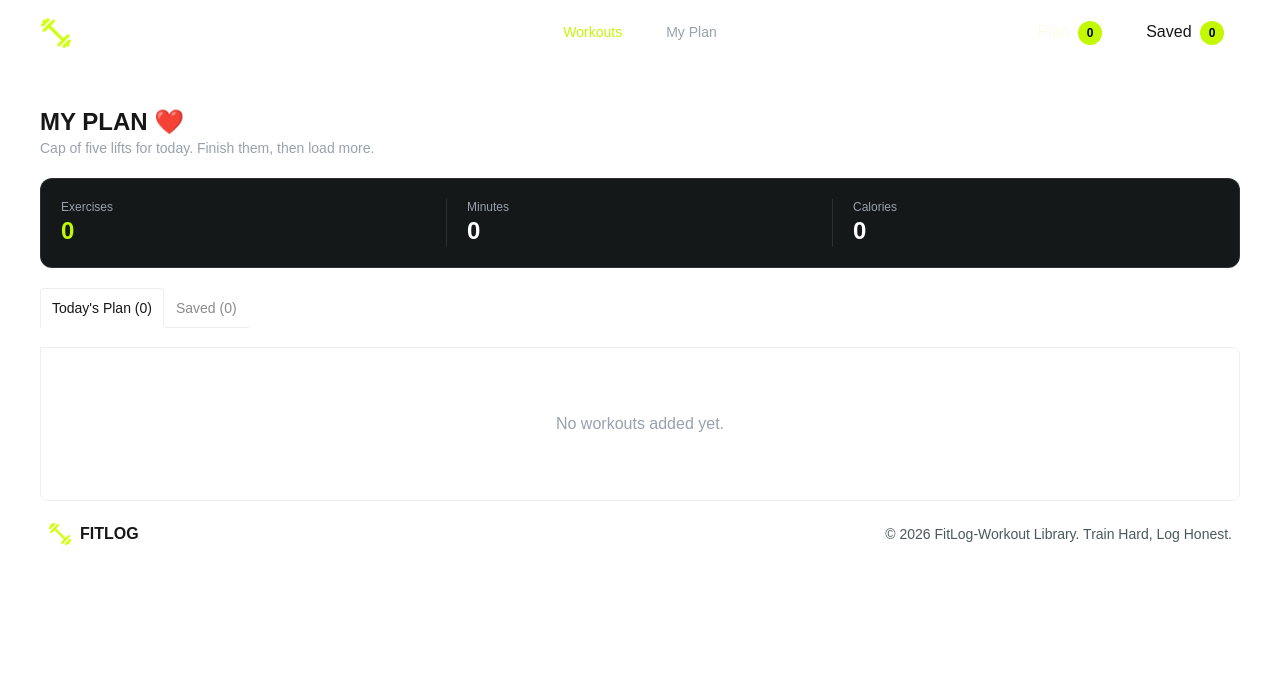
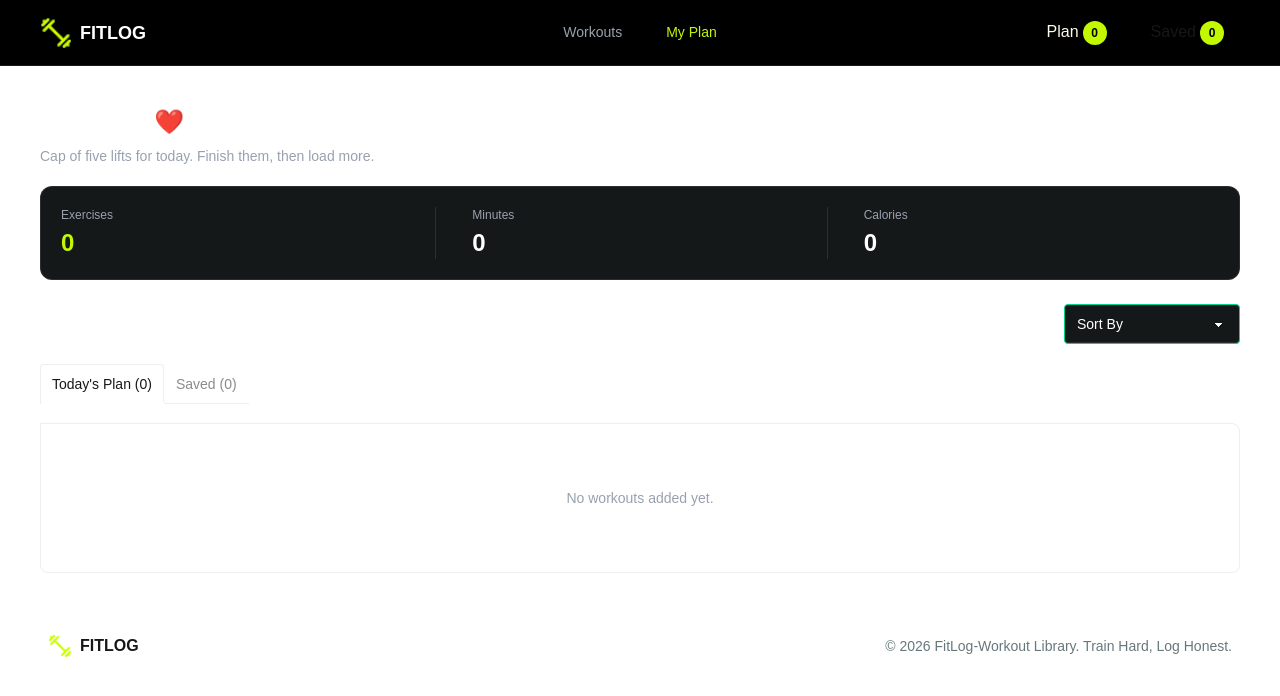
Before and after one commit to Antor11809/Assignment-6, a Next.js app: page /my-plan in a window 1280 px wide. Shown: the top 696 px of the page. Built offline with nearby package versions, Linux system fonts and the light colour scheme.

Commit message:
Complete FitLog workout planner project

```diff
--- a/src/app/my-plan/page.jsx
+++ b/src/app/my-plan/page.jsx
@@ -2,45 +2,128 @@
 "use client";
 
 import { WorkoutContext } from "@/context/WorkoutContext";
-import React, { useContext } from "react";
+import React, { useContext, useState } from "react";
+import Link from "next/link";
+import { toast } from "react-toastify";
 
 const Page = () => {
-  const { todayPlan, savedWorkouts } = useContext(WorkoutContext);
+  const {
+    todayPlan,
+    setTodayPlan,
+    savedWorkouts,
+    setSavedWorkouts,
+  } = useContext(WorkoutContext);
 
-  console.log("todayPlan", todayPlan, savedWorkouts, "savedWorkouts");
+  const [completedWorkouts, setCompletedWorkouts] = useState([]);
+  const [sortBy, setSortBy] = useState("");
+
+  // Sorting Function
+  const sortWorkouts = (workouts) => {
+    const workoutList = workouts.map((workout, index) => ({
+      workout,
+      originalIndex: index,
+    }));
+
+    if (sortBy === "duration") {
+      workoutList.sort(
+        (a, b) =>
+          Number(b.workout.duration) - Number(a.workout.duration)
+      );
+    }
+
+    if (sortBy === "calories") {
+      workoutList.sort(
+        (a, b) =>
+          Number(b.workout.caloriesBurned) -
+          Number(a.workout.caloriesBurned)
+      );
+    }
+
+    if (sortBy === "rating") {
+      workoutList.sort(
+        (a, b) =>
+          Number(b.workout.rating) - Number(a.workout.rating)
+      );
+    }
+
+    return workoutList;
+  };
+
+  const sortedTodayPlan = sortWorkouts(todayPlan);
+  const sortedSavedWorkouts = sortWorkouts(savedWorkouts);
+
+  // Mark as Done
+  const handleDone = (workout, index) => {
+    const key = `${workout.id ?? workout.name}-${index}`;
+
+    if (completedWorkouts.includes(key)) return;
+
+    setCompletedWorkouts((prev) => [...prev, key]);
+    toast.success(`${workout.name} completed!`);
+  };
+
+  // Remove from Today's Plan
+  const handleRemovePlan = (index) => {
+    setTodayPlan((prev) =>
+      prev.filter((_, i) => i !== index)
+    );
+
+    setCompletedWorkouts([]);
+    toast.success("Workout removed from today's plan");
+  };
+
+  // Remove from Saved
+  const handleRemoveSaved = (index) => {
+    setSavedWorkouts((prev) =>
+      prev.filter((_, i) => i !== index)
+    );
+
+    toast.success("Workout removed from saved list");
+  };
 
   return (
-    <div>
+    <div className="w-full min-w-0 pb-10">
+
       {/* Heading */}
-      <div className="mt-10 ml-10">
-        <h1 className="font-bold text-2xl">MY PLAN ❤️</h1>
-        <p className="text-sm text-gray-400">
+      <div className="mt-6 md:mt-10 mx-4 md:mx-10">
+        <h1 className="font-bold text-xl sm:text-2xl text-white">
+          MY PLAN ❤️
+        </h1>
+        <p className="text-xs sm:text-sm text-gray-400 mt-2">
           Cap of five lifts for today. Finish them, then load more.
         </p>
       </div>
 
       {/* Stats Section */}
-      <div className="grid grid-cols-3 bg-[#151819] border border-white/10 rounded-xl p-5 mt-5 ml-10 mr-10">
-        <div className="border-r border-white/10">
-          <p className="text-xs text-gray-400">Exercises</p>
-          <h2 className="text-2xl font-bold text-[#C2F800]">
+      <div className="grid grid-cols-3 bg-[#151819] border border-white/10 rounded-xl p-3 sm:p-5 mt-5 mx-4 md:mx-10 gap-2 sm:gap-4">
+
+        <div className="border-r border-white/10 min-w-0">
+          <p className="text-[10px] sm:text-xs text-gray-400">
+            Exercises
+          </p>
+          <h2 className="text-lg sm:text-2xl font-bold text-[#C2F800] mt-1">
             {todayPlan.length}
           </h2>
         </div>
 
-        <div className="border-r border-white/10 pl-5">
-          <p className="text-xs text-gray-400">Minutes</p>
-          <h2 className="text-2xl font-bold text-white">
+        <div className="border-r border-white/10 pl-1 sm:pl-5 min-w-0">
+          <p className="text-[10px] sm:text-xs text-gray-400">
+            Minutes
+          </p>
+          <h2 className="text-lg sm:text-2xl font-bold text-white mt-1">
             {todayPlan.reduce(
-              (total, workout) => total + (Number(workout.duration) || 0),
+              (total, workout) =>
+                total + (Number(workout.duration) || 0),
               0
             )}
           </h2>
         </div>
 
-        <div className="pl-5">
-          <p className="text-xs text-gray-400">Calories</p>
-          <h2 className="text-2xl font-bold text-white">
+        <div className="pl-1 sm:pl-5 min-w-0">
+          <p className="text-[10px] sm:text-xs text-gray-400">
+            Calories
+          </p>
+          <h2 className="text-lg sm:text-2xl font-bold text-white mt-1">
             {todayPlan.reduce(
               (total, workout) =>
                 total + (Number(workout.caloriesBurned) || 0),
@@ -48,42 +131,71 @@ const Page = () => {
             )}
           </h2>
         </div>
+
+      </div>
+
+      {/* Sort Dropdown */}
+      <div className="flex justify-end mx-4 md:mx-10 mt-5 sm:mt-6">
+        <select
+          value={sortBy}
+          onChange={(e) => setSortBy(e.target.value)}
+          className="select select-success bg-[#151819] text-white text-xs sm:text-sm w-36 sm:w-44"
+        >
+          <option value="">Sort By</option>
+          <option value="duration">Duration</option>
+          <option value="calories">Calories</option>
+          <option value="rating">Rating</option>
+        </select>
       </div>
 
       {/* DaisyUI Tabs */}
-      <div className="tabs tabs-lift mx-4 md:mx-10 mt-5">
+      <div className="tabs tabs-lift mx-3 sm:mx-4 md:mx-10 mt-5 min-w-0">
 
         {/* Today's Plan Tab */}
         <input
           type="radio"
           name="my_tabs_3"
-          className="tab mb-5"
+          className="tab mb-3 sm:mb-5 text-xs sm:text-sm"
           aria-label={`Today's Plan (${todayPlan.length})`}
           defaultChecked
         />
 
-        <div className="tab-content bg-base-100 border-base-300 p-4 md:p-6">
+        <div className="tab-content bg-base-100 border-base-300 p-2 sm:p-4 md:p-6 min-w-0">
 
           {todayPlan.length === 0 ? (
-            <p className="text-gray-400 text-center py-10">
+            <p className="text-gray-400 text-center text-xs sm:text-sm py-10">
               No workouts added yet.
             </p>
           ) : (
-            todayPlan.map((workout, index) => (
+            sortedTodayPlan.map(({ workout, originalIndex }) => {
+              const key = `${workout.id ?? workout.name}-${originalIndex}`;
+              const isDone = completedWorkouts.includes(key);
+
+              return (
                 <div
-                key={workout.id ?? index}
-                className="flex flex-col sm:flex-row sm:items-center gap-4 bg-[#151819] border border-white/10 rounded-xl p-3 md:p-4 mb-3"
+                  key={key}
+                  className={`flex flex-col sm:flex-row sm:items-center gap-3 sm:gap-4 bg-[#151819] border rounded-xl p-3 md:p-4 mb-3 transition min-w-0 ${
+                    isDone
+                      ? "border-[#C2F800]/50"
+                      : "border-white/10"
+                  }`}
                 >
                   {/* Workout Image */}
                   <img
                     src={workout.image}
                     alt={workout.name}
-                  className="w-full sm:w-28 h-36 sm:h-20 rounded-lg object-cover"
+                    className="w-full h-40 sm:w-28 sm:h-24 md:w-32 md:h-24 rounded-lg object-cover shrink-0"
                   />
 
                   {/* Workout Information */}
-                <div className="flex-1">
-                  <h2 className="text-white text-sm font-bold uppercase">
+                  <div className="flex-1 min-w-0">
+                    <h2
+                      className={`text-sm sm:text-base font-bold uppercase break-words ${
+                        isDone
+                          ? "text-[#C2F800]"
+                          : "text-white"
+                      }`}
+                    >
                       {workout.name}
                     </h2>
 
@@ -91,14 +203,54 @@ const Page = () => {
                       {workout.muscleGroups?.join(", ")}
                     </p>
 
-                  <div className="flex flex-wrap items-center gap-3 mt-2 text-xs text-gray-300">
+                    <div className="flex flex-wrap items-center gap-2 sm:gap-3 mt-2 text-[11px] sm:text-xs text-gray-300">
                       <span>⏱ {workout.duration} min</span>
                       <span>🔥 {workout.caloriesBurned} kcal</span>
                       <span>⭐ {workout.rating}</span>
                     </div>
+
+                    {isDone && (
+                      <p className="text-[#C2F800] text-xs font-bold mt-2">
+                        ✓ Completed
+                      </p>
+                    )}
+                  </div>
+
+                  {/* Action Buttons */}
+                  <div className="flex flex-wrap items-center gap-2 w-full sm:w-auto sm:shrink-0">
+
+                    <Link
+                      href={`/workouts/${workout.id}`}
+                      className="border border-white/20 px-3 py-2 rounded-lg text-xs text-white hover:border-[#C2F800] transition text-center"
+                    >
+                      View Details
+                    </Link>
+
+                    <button
+                      onClick={() => handleDone(workout, originalIndex)}
+                      disabled={isDone}
+                      className={`px-3 py-2 rounded-lg text-xs font-semibold transition ${
+                        isDone
+                          ? "bg-green-800 text-green-200 cursor-not-allowed"
+                          : "bg-[#C2F800] text-black hover:bg-[#d5ff4d]"
+                      }`}
+                    >
+                      {isDone ? "✓ Completed" : "✔ Mark as Done"}
+                    </button>
+
+                    <button
+                      onClick={() => handleRemovePlan(originalIndex)}
+                      className="text-gray-400 hover:text-red-400 text-xl px-2 transition"
+                      title="Remove workout"
+                      aria-label="Remove workout"
+                    >
+                      ×
+                    </button>
+
                   </div>
                 </div>
-            ))
+              );
+            })
           )}
         </div>
 
@@ -106,32 +258,32 @@ const Page = () => {
         <input
           type="radio"
           name="my_tabs_3"
-          className="tab mb-5"
+          className="tab mb-3 sm:mb-5 text-xs sm:text-sm"
           aria-label={`Saved (${savedWorkouts.length})`}
         />
 
-        <div className="tab-content bg-base-100 border-base-300 p-4 md:p-6">
+        <div className="tab-content bg-base-100 border-base-300 p-2 sm:p-4 md:p-6 min-w-0">
 
           {savedWorkouts.length === 0 ? (
-            <p className="text-gray-400 text-center py-10">
+            <p className="text-gray-400 text-center text-xs sm:text-sm py-10">
               No saved workouts found.
             </p>
           ) : (
-            savedWorkouts.map((workout, index) => (
+            sortedSavedWorkouts.map(({ workout, originalIndex }) => (
               <div
-                key={workout.id ?? index}
-                className="flex flex-col sm:flex-row sm:items-center gap-4 bg-[#151819] border border-white/10 rounded-xl p-3 md:p-4 mb-3"
+                key={`${workout.id ?? workout.name}-${originalIndex}`}
+                className="flex flex-col sm:flex-row sm:items-center gap-3 sm:gap-4 bg-[#151819] border border-white/10 rounded-xl p-3 md:p-4 mb-3 min-w-0"
               >
                 {/* Workout Image */}
                 <img
                   src={workout.image}
                   alt={workout.name}
-                  className="w-full sm:w-28 h-36 sm:h-20 rounded-lg object-cover"
+                  className="w-full h-40 sm:w-28 sm:h-24 md:w-32 md:h-24 rounded-lg object-cover shrink-0"
                 />
 
                 {/* Workout Information */}
-                <div className="flex-1">
-                  <h2 className="text-white text-sm font-bold uppercase">
+                <div className="flex-1 min-w-0">
+                  <h2 className="text-white text-sm sm:text-base font-bold uppercase break-words">
                     {workout.name}
                   </h2>
 
@@ -139,11 +291,32 @@ const Page = () => {
                     {workout.muscleGroups?.join(", ")}
                   </p>
 
-                  <div className="flex flex-wrap items-center gap-3 mt-2 text-xs text-gray-300">
+                  <div className="flex flex-wrap items-center gap-2 sm:gap-3 mt-2 text-[11px] sm:text-xs text-gray-300">
                     <span>⏱ {workout.duration} min</span>
                     <span>🔥 {workout.caloriesBurned} kcal</span>
                     <span>⭐ {workout.rating}</span>
                   </div>
+                </div>
+
+                {/* Action Buttons */}
+                <div className="flex flex-wrap items-center gap-2 w-full sm:w-auto sm:shrink-0">
+
+                  <Link
+                    href={`/workouts/${workout.id}`}
+                    className="border border-white/20 px-3 py-2 rounded-lg text-xs text-white hover:border-[#C2F800] transition text-center"
+                  >
+                    View Details
+                  </Link>
+
+                  <button
+                    onClick={() => handleRemoveSaved(originalIndex)}
+                    className="text-gray-400 hover:text-red-400 text-xl px-2 transition"
+                    title="Remove saved workout"
+                    aria-label="Remove saved workout"
+                  >
+                    ×
+                  </button>
+
                 </div>
               </div>
             ))
--- a/src/components/buttonDetails/AddToPlanButton.jsx
+++ b/src/components/buttonDetails/AddToPlanButton.jsx
@@ -8,7 +8,7 @@ const AddToPlanButton = ({workout}) => {
 
     const handleAdd = () => {
         console.log("Clicked", workout);
-        toast.success(`you have Succesfully added ${workout.name}`)
+        toast.success(`you have Succesfully added the workout ${workout.name}`)
         setTodayPlan([...todayPlan, workout])
 
     }
--- a/src/components/buttonDetails/SaveForLaterButton.jsx
+++ b/src/components/buttonDetails/SaveForLaterButton.jsx
@@ -13,10 +13,10 @@ const SaveForLaterButton = ({workout}) => {
 
     }
     return (
-            <button className="bg-blue-900 border border-amber-300 text-white px-4 py-2 rounded-lg text-xs font-bold hover:bg-[#05043f] transition"
+            <button className="bg-emerald-950 t border border-cyan-500 text-amber-400 px-4 py-2 rounded-lg text-xs font-bold hover:bg-[#0f3a16] transition"
             onClick={() => handleSaveForLater()}
             >
-             Saved For Later
+             📌 Saved For Later
             </button>
     );
 };
--- a/src/components/shared/Footer.jsx
+++ b/src/components/shared/Footer.jsx
@@ -12,7 +12,7 @@ const Footerpage = () => {
       <p className='font-bold'>FITLOG</p>
     </div>
 
-    <div className="text-gray-400 text-sm text-center md:text-right text-mist-600 font-light">
+    <div className="text-gray-400 text-sm text-center md:text-right text-mist-500 font-light">
       © 2026 FitLog-Workout Library. Train Hard, Log Honest.
     </div>
 
--- a/src/components/shared/Navbar.jsx
+++ b/src/components/shared/Navbar.jsx
@@ -4,10 +4,14 @@
 import Image from "next/image";
 import Link from "next/link";
 import { usePathname } from "next/navigation";
+import { useContext } from "react";
+import { WorkoutContext } from "@/context/WorkoutContext";
 import logo from "@/assets/logo.png";
 
 const Navbar = () => {
   const path = usePathname();
+
+  const { todayPlan, savedWorkouts } = useContext(WorkoutContext);
 
   const links = [
     { name: "Workouts", href: "/" },
@@ -15,14 +19,16 @@ const Navbar = () => {
   ];
 
   return (
-    <div className="navbar bg-transparent border-b border-white/10 px-3 md:px-8 lg:px-10">
+    <div className="navbar bg-black sticky top-0 z-50 border-b border-white/10 px-3 md:px-8 lg:px-10">
 
       <div className="navbar-start">
         <div className="dropdown lg:hidden">
           <button tabIndex={0} className="btn btn-ghost btn-sm">☰</button>
           <ul tabIndex={0} className="menu dropdown-content bg-base-200 rounded-box z-50 w-40 p-2">
-            {links.map(l => (
-              <li key={l.href}><Link href={l.href}>{l.name}</Link></li>
+            {links.map((l) => (
+              <li key={l.href}>
+                <Link href={l.href}>{l.name}</Link>
+              </li>
             ))}
           </ul>
         </div>
@@ -33,23 +39,49 @@ const Navbar = () => {
         </Link>
       </div>
 
+      <div className="navbar-center hidden lg:flex">
+        <ul className="menu menu-horizontal gap-5">
+          <li>
+            <Link
+              href="/"
+              className={path === "/" ? "text-[#C2F800]" : "text-gray-400"}
+            >
+              Workouts
+            </Link>
+          </li>
 
-       <div className="navbar-center hidden lg:flex">
-  <ul className="menu menu-horizontal gap-5">
-    <li><Link href="/" className="text-[#C2F800]">Workouts</Link></li>
-    <li><Link href="/my-plan" className="text-gray-400 ">My Plan</Link></li>
-  </ul>
-     </div>
-
+          <li>
+            <Link
+              href="/my-plan"
+              className={path === "/my-plan" ? "text-[#C2F800]" : "text-gray-400"}
+            >
+              My Plan
+            </Link>
+          </li>
+        </ul>
+      </div>
 
       <div className="navbar-end gap-3">
-  <Link href="/my-plan" className=" text-amber-50 px-4 py-2 rounded-full">
-    Plan <span className="ml-1 w-6 h-6 bg-[#C2F800] text-black rounded-full inline-flex items-center justify-center text-xs font-bold" > 0 </span>
-  </Link>
-  <Link href="/my-plan?tab=saved" className=" px-4 py-2 rounded-full">
-    Saved <span className="ml-1 w-6 h-6 bg-[#C2F800] text-black rounded-full inline-flex items-center justify-center text-xs font-bold">0</span>
-  </Link>
-</div>
+        <Link
+          href="/my-plan"
+          className="text-amber-50 px-4 py-2 rounded-full"
+        >
+          Plan
+          <span className="ml-1 w-6 h-6 bg-[#C2F800] font-bold text-black rounded-full inline-flex items-center justify-center text-xs font-bold">
+            {todayPlan.length}
+          </span>
+        </Link>
+
+        <Link
+          href="/my-plan?tab=saved"
+          className="px-4 py-2 rounded-full"
+        >
+          Saved
+          <span className="ml-1 w-6 h-6 bg-[#C2F800] text-black rounded-full inline-flex items-center justify-center text-xs font-bold">
+            {savedWorkouts.length}
+          </span>
+        </Link>
+      </div>
 
     </div>
   );
```
Also changed, not shown: src/app/loading.jsx (added, +11 -0 lines), 1 other file (tests, documents, lock files or other folders). Lines whose indentation alone changed are shown as unchanged.
